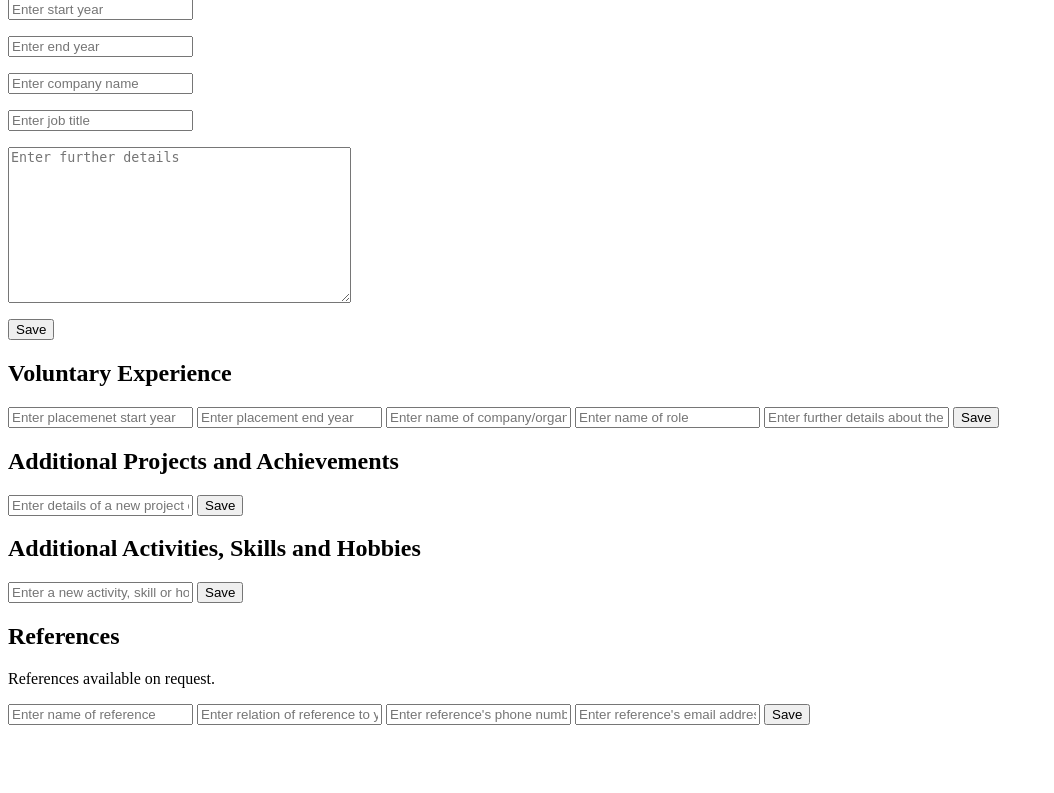
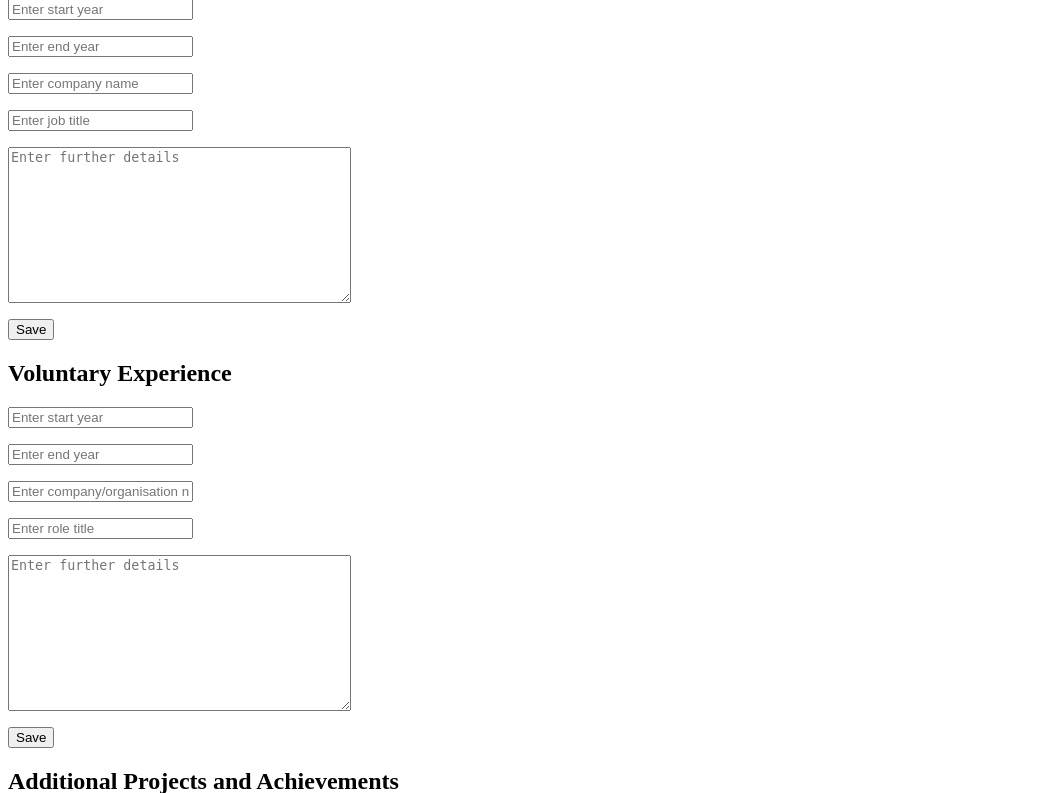
Before and after one commit to tobe001/my-first-blog, a Django app: page /cv/ in a window 1280 px wide. Shown: the part 694-1487 px from the top of the page, without its empty margins (0-1054 px from the left). Before the commit the page ends 1419 px from the top, so only its background shows below. Run offline with Django 3.2, Linux system fonts and the light colour scheme; data that the repository does not hold is empty.

Commit message:
Refactored CV page to use Django form for entering voluntary experience items

```diff
--- a/cv/forms.py
+++ b/cv/forms.py
@@ -16,3 +16,10 @@ class ExperienceForm(forms.Form):
 	experience_input_company = forms.CharField(max_length = 100, label = "", widget = forms.TextInput(attrs = {"placeholder": "Enter company name"}))
 	experience_input_role = forms.CharField(max_length = 100, label = "", widget = forms.TextInput(attrs = {"placeholder": "Enter job title"}))
 	experience_input_text = forms.CharField(label = "", widget = forms.Textarea(attrs = {"placeholder": "Enter further details"}))
+
+class VolunteeringForm(forms.Form):
+	volunteering_input_start_year = forms.IntegerField(label = "", widget = forms.TextInput(attrs = {"placeholder": "Enter start year"}))
+	volunteering_input_end_year = forms.IntegerField(label = "", widget = forms.TextInput(attrs = {"placeholder": "Enter end year"}))
+	volunteering_input_company = forms.CharField(max_length = 100, label = "", widget = forms.TextInput(attrs = {"placeholder": "Enter company/organisation name"}))
+	volunteering_input_role = forms.CharField(max_length = 100, label = "", widget = forms.TextInput(attrs = {"placeholder": "Enter role title"}))
+	volunteering_input_text = forms.CharField(label = "", widget = forms.Textarea(attrs = {"placeholder": "Enter further details"}))
--- a/cv/templates/cv.html
+++ b/cv/templates/cv.html
@@ -61,11 +61,7 @@
 				</div>
 			{% endfor %}
 			<form id = "id_volunteering_form" method = "POST">
-				<input id = "id_volunteering_input_start_year" name = "volunteering_input_start_year" placeholder = "Enter placemenet start year"/>
-				<input id = "id_volunteering_input_end_year" name = "volunteering_input_end_year" placeholder = "Enter placement end year"/>
-				<input id = "id_volunteering_input_company" name = "volunteering_input_company" placeholder = "Enter name of company/organisation"/>
-				<input id = "id_volunteering_input_role" name = "volunteering_input_role" placeholder = "Enter name of role"/>
-				<input id = "id_volunteering_input_text" name = "volunteering_input_text" placeholder = "Enter further details about the placement"/>
+				{{ volunteering_form.as_p }}
 				<button>Save</button>
 				{% csrf_token %}
 			</form>
--- a/cv/views.py
+++ b/cv/views.py
@@ -1,6 +1,6 @@
 from django.shortcuts import render, redirect
 from cv.models import KeySkill, Education, Experience, Volunteering
-from .forms import KeySkillForm, EducationForm, ExperienceForm
+from .forms import KeySkillForm, EducationForm, ExperienceForm, VolunteeringForm
 
 # Create your views here.
 
@@ -9,6 +9,7 @@ def cv(request):
 		new_skill_form = KeySkillForm(request.POST)
 		new_education_form = EducationForm(request.POST)
 		new_experience_form = ExperienceForm(request.POST)
+		new_volunteering_form = VolunteeringForm(request.POST)
 		if new_skill_form.is_valid():
 			new_skill = KeySkill()
 			new_skill.text = request.POST["skills_input_text"]
@@ -32,7 +33,7 @@ def cv(request):
 			new_experience.text = request.POST["experience_input_text"]
 			new_experience.save()
 			return redirect("/cv/")
-		else:
+		elif new_volunteering_form.is_valid():
 			new_volunteering_item = Volunteering()
 			new_volunteering_item.start_year = request.POST["volunteering_input_start_year"]
 			new_volunteering_item.end_year = request.POST["volunteering_input_end_year"]
@@ -49,7 +50,8 @@ def cv(request):
 	experience_items = Experience.objects.all().order_by("-start_year")
 	experience_form = ExperienceForm()
 	volunteering_items = Volunteering.objects.all().order_by("-start_year")
+	volunteering_form = VolunteeringForm()
 	return render(request, "cv.html", {"skills": skills, "skills_form": skills_form,
 										"education_items": education_items, "education_form": education_form,
 										"experience_items": experience_items, "experience_form": experience_form,
-										"volunteering_items": volunteering_items})
+										"volunteering_items": volunteering_items, "volunteering_form": volunteering_form})
```
